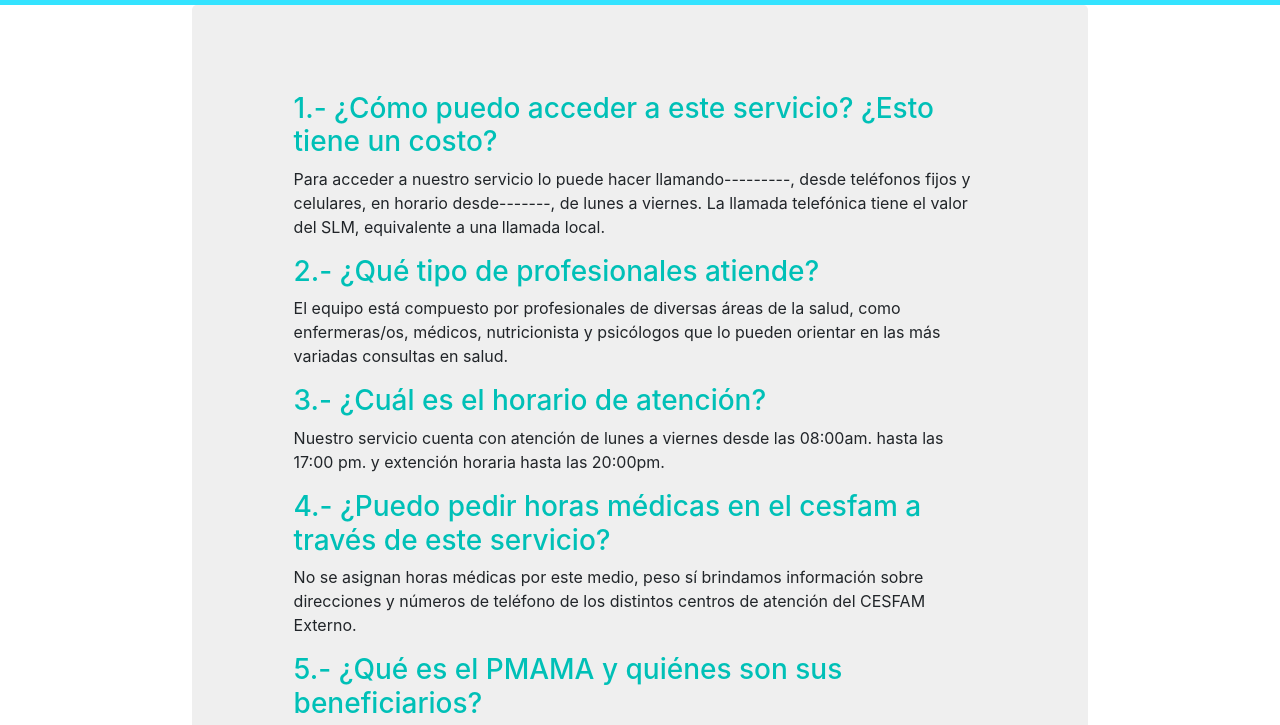
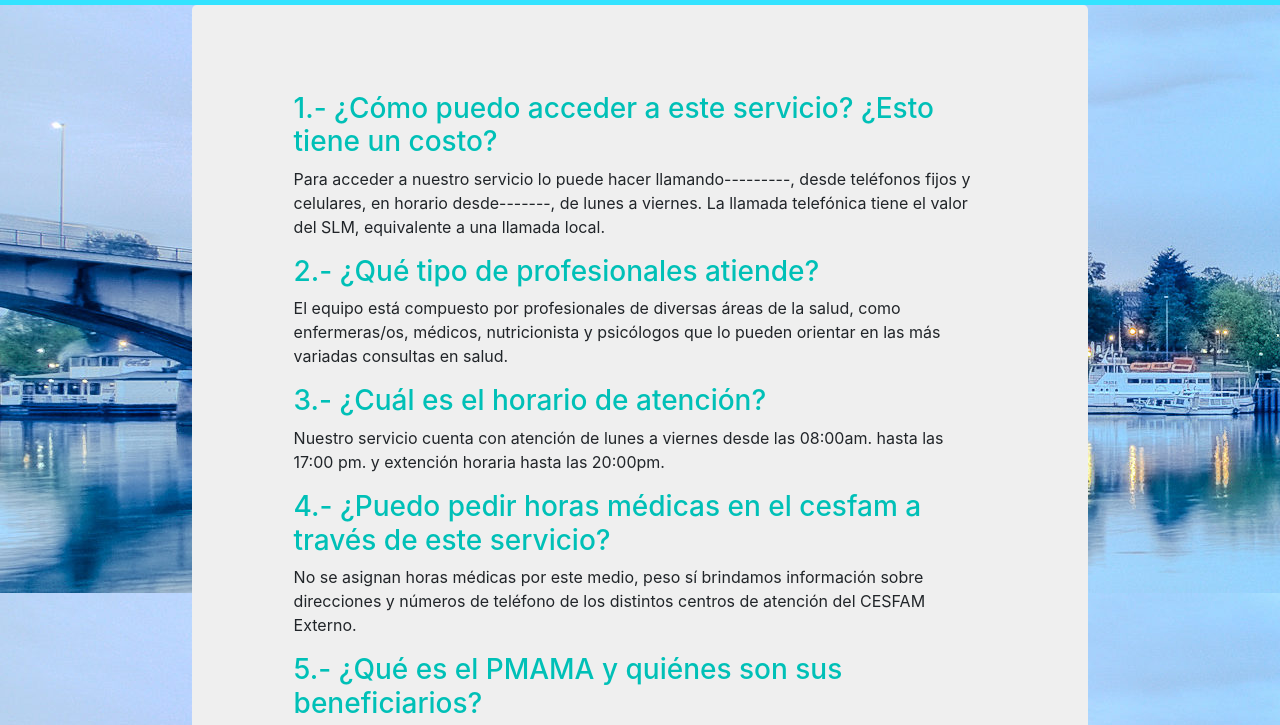
Before and after one commit to MasterH12/CESFAM-FRANCIA-VALDIVIA, a plain HTML site: page public/admin/preguntasFrecuentes.html in a window 1280 px wide. Shown: the part 67-792 px from the top of the page. Drawn offline with nearby package versions, Linux system fonts and the light colour scheme.

Commit message:
agregar imagen valdivia

```diff
--- a/public/admin/preguntasFrecuentes.html
+++ b/public/admin/preguntasFrecuentes.html
@@ -8,7 +8,7 @@
 		<!-- <link rel="stylesheet" href="style/style.css"> -->
 		<link rel="stylesheet" href="../styles/bootstrap-4.3.1-dist/css/bootstrap.css">
 	</head>
-	<body align="center">
+	<body align="center" style="background-image:url(../images/valdivia.jpg)">
 		<nav class="navbar navbar-expand-lg navbar-light bg-primary">
 		  <a class="navbar-brand" href="inicio.html">Inicio</a>
 		  <button class="navbar-toggler" type="button" data-toggle="collapse" data-target="#navbarSupportedContent" aria-controls="navbarSupportedContent" aria-expanded="false" aria-label="Toggle navigation">
```
Also changed, not shown: public/admin/inicio.html (+1 -1 lines).
